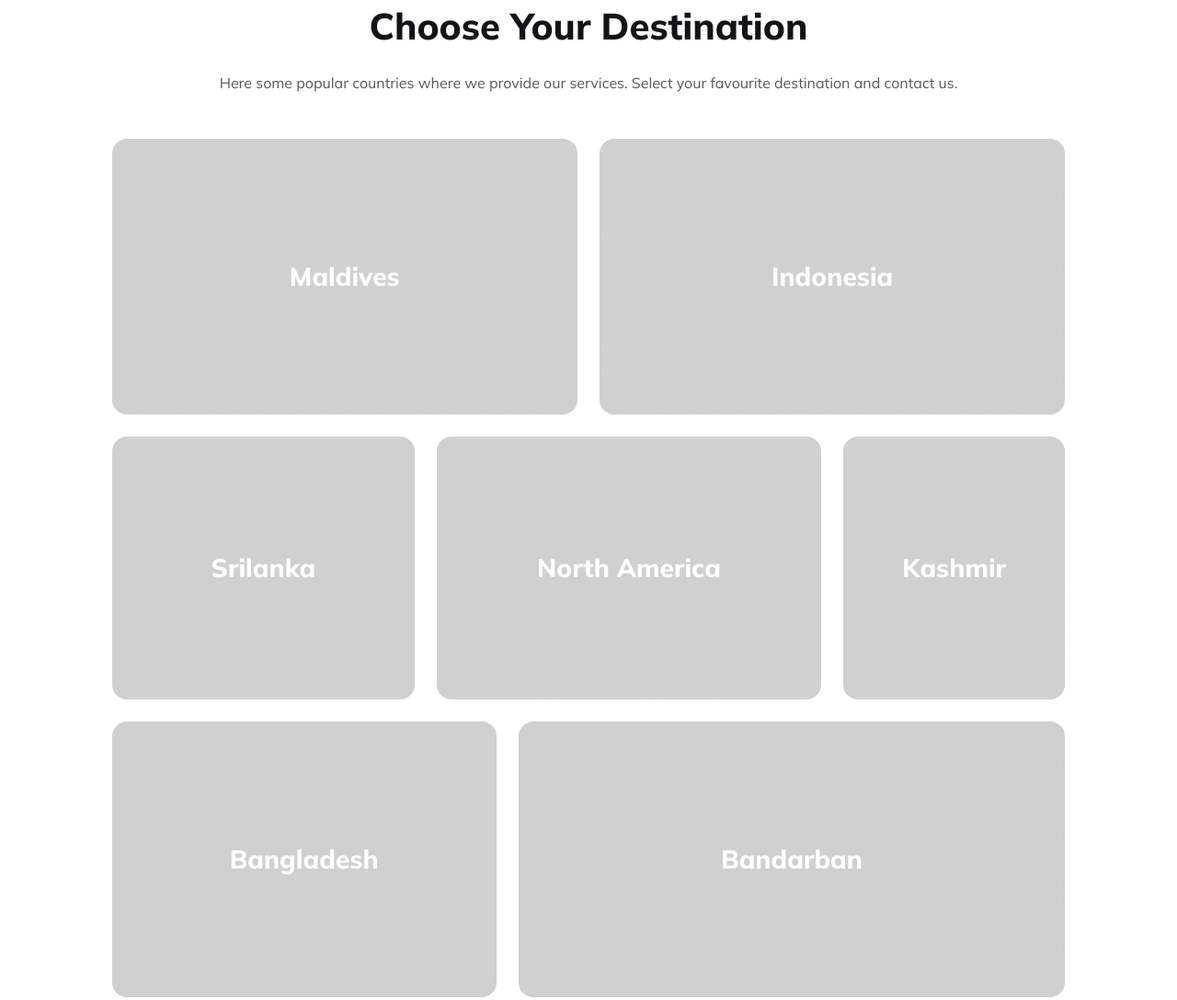
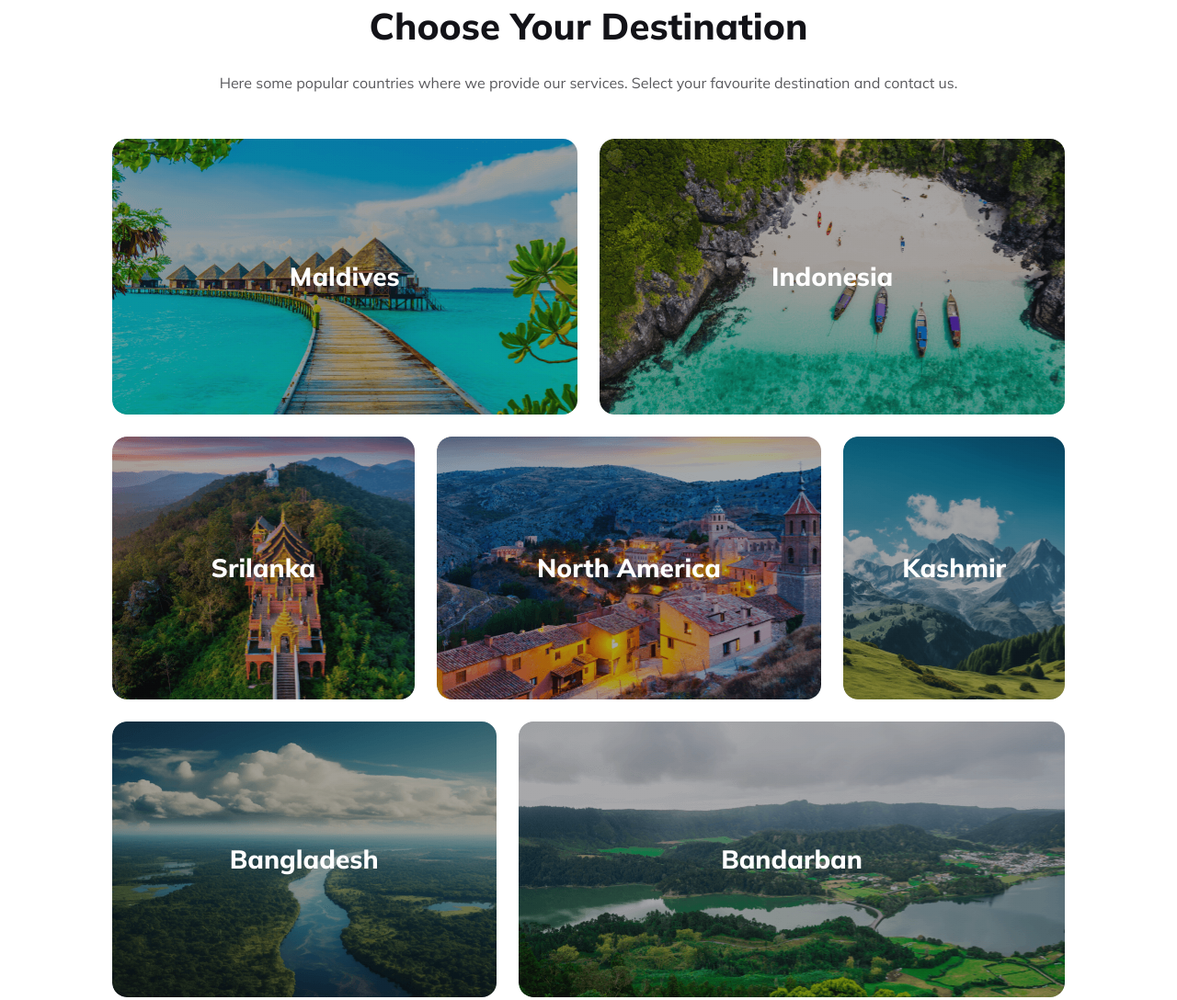
Before and after one commit to SabbirHossain-28/batch9-second-assignment, a plain HTML site: page index.html in a window 1280 px wide. Shown: the part 1342-2430 px from the top of the page at 92% size. Drawn offline with Linux system fonts and the light colour scheme.

Commit message:
fix some bugs

```diff
--- a/styles/style.css
+++ b/styles/style.css
@@ -78,7 +78,7 @@ input[type="checkbox"] {
   max-width: 1170px;
   margin: 0 auto;
   padding: 106px 0;
-  background-image:linear-gradient(180deg, rgba(19, 19, 24, 0.80) 0%, rgba(19, 19, 24, 0.00) 100%), url('Images/banner.png');
+  background-image:linear-gradient(180deg, rgba(19, 19, 24, 0.80) 0%, rgba(19, 19, 24, 0.00) 100%), url('../Images/banner.png');
   background-repeat: no-repeat;
   background-size: cover;
   border-radius: 16px;
@@ -250,7 +250,7 @@ border: none;
       rgba(19, 19, 24, 0.2) 0%,
       rgba(19, 19, 24, 0.2) 100%
     ),
-    url(<path-to-image>), url("Images/maldivs.png");
+    url(<path-to-image>), url("../Images/maldivs.png");
   background-size: cover;
   display: flex;
   justify-content: center;
@@ -265,7 +265,7 @@ border: none;
       rgba(19, 19, 24, 0.2) 0%,
       rgba(19, 19, 24, 0.2) 100%
     ),
-    url(<path-to-image>), url("Images/indonesia.png");
+    url(<path-to-image>), url("../Images/indonesia.png");
   background-size: cover;
   display: flex;
   justify-content: center;
@@ -294,7 +294,7 @@ border: none;
       rgba(19, 19, 24, 0.2) 0%,
       rgba(19, 19, 24, 0.2) 100%
     ),
-    url(<path-to-image>), url("Images/srilanka.png");
+    url(<path-to-image>), url("../Images/srilanka.png");
   background-size: cover;
   display: flex;
   justify-content: center;
@@ -309,7 +309,7 @@ border: none;
       rgba(19, 19, 24, 0.2) 0%,
       rgba(19, 19, 24, 0.2) 100%
     ),
-    url(<path-to-image>), url("Images/amerika.png");
+    url(<path-to-image>), url("../Images/amerika.png");
   background: cover;
   display: flex;
   justify-content: center;
@@ -324,7 +324,7 @@ border: none;
       rgba(19, 19, 24, 0.2) 0%,
       rgba(19, 19, 24, 0.2) 100%
     ),
-    url(<path-to-image>), url("Images/kashmir.png");
+    url(<path-to-image>), url("../Images/kashmir.png");
   background-size: cover;
   display: flex;
   justify-content: center;
@@ -349,7 +349,7 @@ border: none;
       rgba(19, 19, 24, 0.2) 0%,
       rgba(19, 19, 24, 0.2) 100%
     ),
-    url(<path-to-image>), url("Images/bangladesh.png");
+    url(<path-to-image>), url("../Images/bangladesh.png");
   background-size: cover;
   display: flex;
   justify-content: center;
@@ -364,7 +364,7 @@ border: none;
       rgba(19, 19, 24, 0.2) 0%,
       rgba(19, 19, 24, 0.2) 100%
     ),
-    url(<path-to-image>), url("Images/bandarban.png");
+    url(<path-to-image>), url("../Images/bandarban.png");
   background-size: cover;
   display: flex;
   justify-content: center;
```
